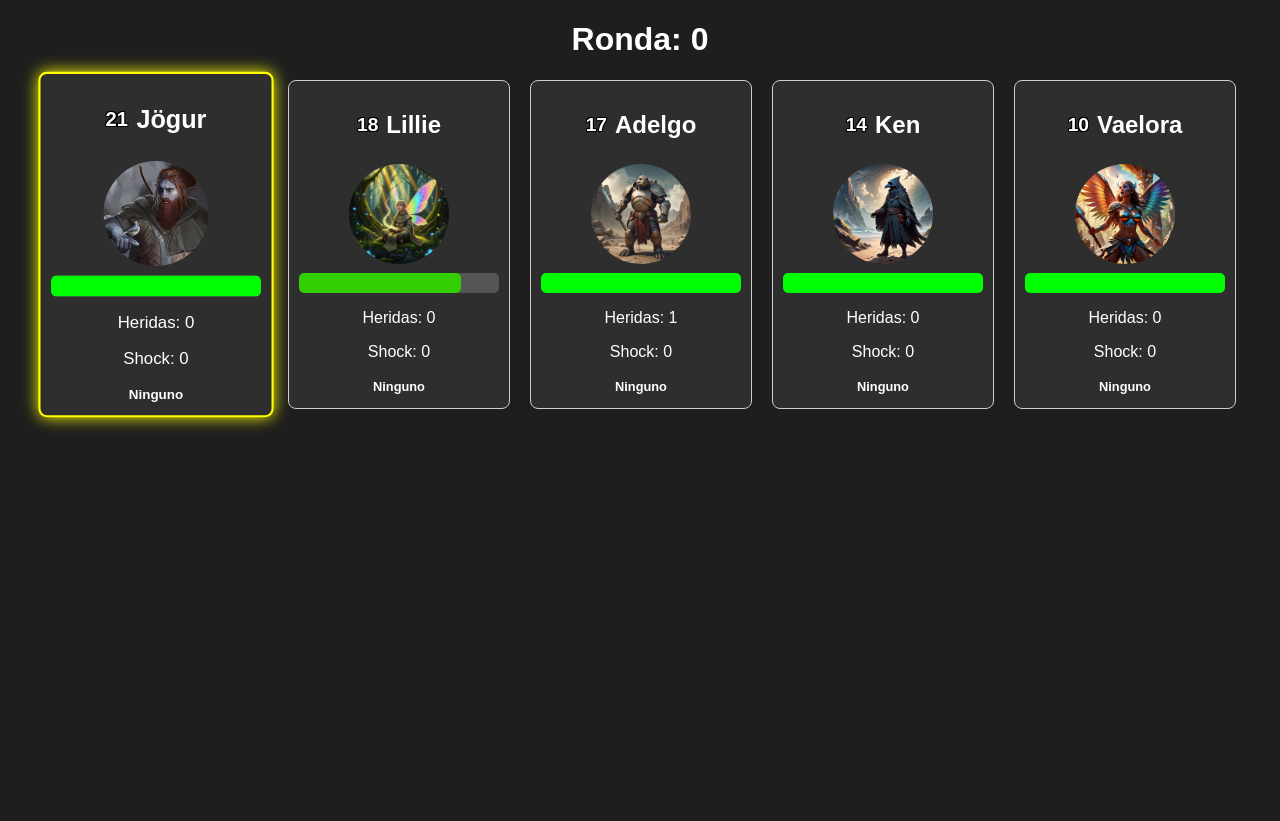
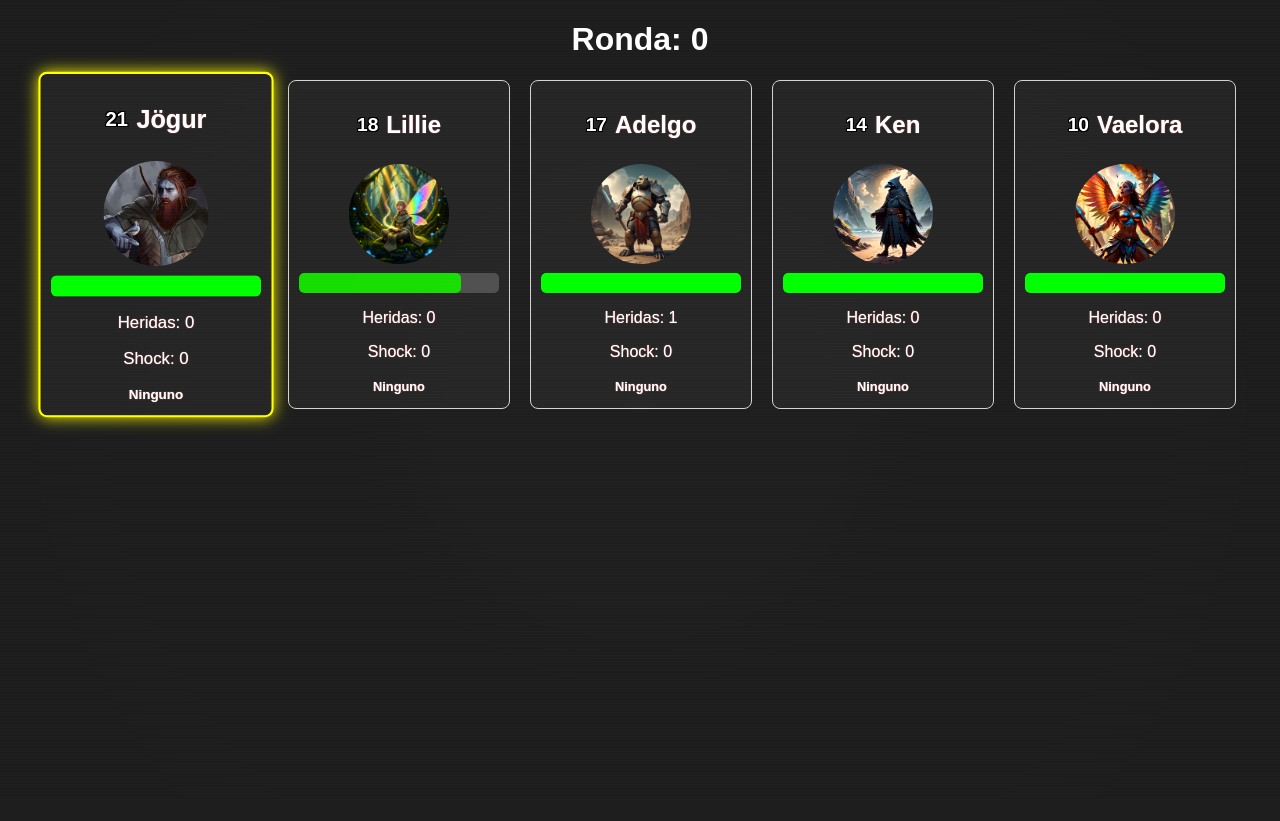
Before and after one commit to corona314/dnd_dashboard, a Flask app: page /dashboard in a window 1280 px wide. Before the commit the page ends 429 px from the top, so only its background shows below. Run offline with Flask 3, Linux system fonts and the light colour scheme.

Commit message:
Dashboard updated

```diff
--- a/static/dashboard_style.css
+++ b/static/dashboard_style.css
@@ -1,8 +1,76 @@
+/* ===============================
+   EFECTO CRT (Televisión antigua)
+   =============================== */
+
+html, body {
+    height: 100%;
+    margin: 0;
+    padding: 0;
+}
+
 body {
     font-family: Arial, sans-serif;
     background-color: #1e1e1e;
     color: white;
     text-align: center;
+    position: relative;
+    overflow-x: hidden;
+    overflow-y: auto;
+}
+
+/* Pantalla completa con líneas de escaneo */
+body::before {
+    content: "";
+    position: fixed;
+    top: 0; left: 0;
+    width: 100vw; height: 100vh;
+    pointer-events: none;
+    z-index: 9998;
+
+    /* Líneas horizontales claras y más marcadas */
+    background: repeating-linear-gradient(
+        to bottom,
+        rgba(255, 255, 255, 0.15) 0px,
+        rgba(0, 0, 0, 0.15) 1px,
+        transparent 3px
+    );
+
+    /* Mueve las líneas para simular refresco CRT */
+    animation: scanlines 1.2s linear infinite;
+
+    /* Este modo mantiene el efecto visible incluso sobre fondos oscuros */
+    mix-blend-mode: lighten;
+    opacity: 0.25;
+}
+
+/* Parpadeo y leve interferencia */
+body::after {
+    content: "";
+    position: fixed;
+    top: 0; left: 0;
+    width: 100vw; height: 100vh;
+    pointer-events: none;
+    z-index: 9999;
+    background: radial-gradient(circle at center, rgba(255,255,255,0.02) 0%, rgba(0,0,0,0.15) 100%);
+    animation: flicker 0.25s infinite alternate;
+    opacity: 0.4;
+    mix-blend-mode: soft-light;
+}
+
+@keyframes scanlines {
+    0% { background-position: 0 0; }
+    100% { background-position: 0 8px; }
+}
+
+@keyframes flicker {
+    0%, 19%, 21%, 23%, 25%, 54%, 56%, 100% { opacity: 0.5; }
+    20%, 24%, 55% { opacity: 0.8; }
+}
+
+/* Ligera distorsión de color tipo RGB */
+#personajes-dashboard {
+    filter: contrast(1.1) saturate(1.15);
+    text-shadow: 0 0 1px red, 0 0 1px cyan;
 }
 
 .personajes {
--- a/templates/dashboard.html
+++ b/templates/dashboard.html
@@ -131,7 +131,7 @@ async function actualizarDashboard(){
         // Guardar estado actualizado
         personajesPrev[p.nombre] = {...p};
 
-        // Eliminar Auto
+        // Eliminar Personajes Automáticamente
         Object.keys(personajesPrev).forEach(nombre => {
             if(!data.personajes.some(p => p.nombre === nombre)){
                 const div = document.getElementById(`personaje-${nombre}`);
@@ -139,26 +139,23 @@ async function actualizarDashboard(){
                 delete personajesPrev[nombre];
             }
         });
+    });
 
-        const contenedor = document.getElementById('personajes-dashboard');
-        const sorted = [...contenedor.children].sort((a, b) => {
-            const pa = data.personajes.find(p => `personaje-${p.nombre}` === a.id);
-            const pb = data.personajes.find(p => `personaje-${p.nombre}` === b.id);
-            return (pb?.iniciativa ?? 0) - (pa?.iniciativa ?? 0); // mayor iniciativa primero
-        });
+    const contenedor = document.getElementById('personajes-dashboard');
+    ordenarPorIniciativa(contenedor, data.personajes);
 
-        let hayCambio = false;
-        for (let i = 0; i < sorted.length; i++) {
-            if (sorted[i] !== contenedor.children[i]) {
-                hayCambio = true;
-                break;
-            }
-        }
+}
 
-        // Solo reanexar si hay cambio
+// Ordenar personajes
+function ordenarPorIniciativa(contenedor, personajes) {
+    const sorted = [...contenedor.children].sort((a, b) => {
+        const pa = personajes.find(p => `personaje-${p.nombre}` === a.id);
+        const pb = personajes.find(p => `personaje-${p.nombre}` === b.id);
+        return (pb?.iniciativa ?? 0) - (pa?.iniciativa ?? 0);
+    });
 
-    });
-    sorted.forEach(el => contenedor.appendChild(el));
+    let hayCambio = sorted.some((el, i) => el !== contenedor.children[i]);
+    if (hayCambio) sorted.forEach(el => contenedor.appendChild(el));
 }
 
 // Llamada inicial
```
